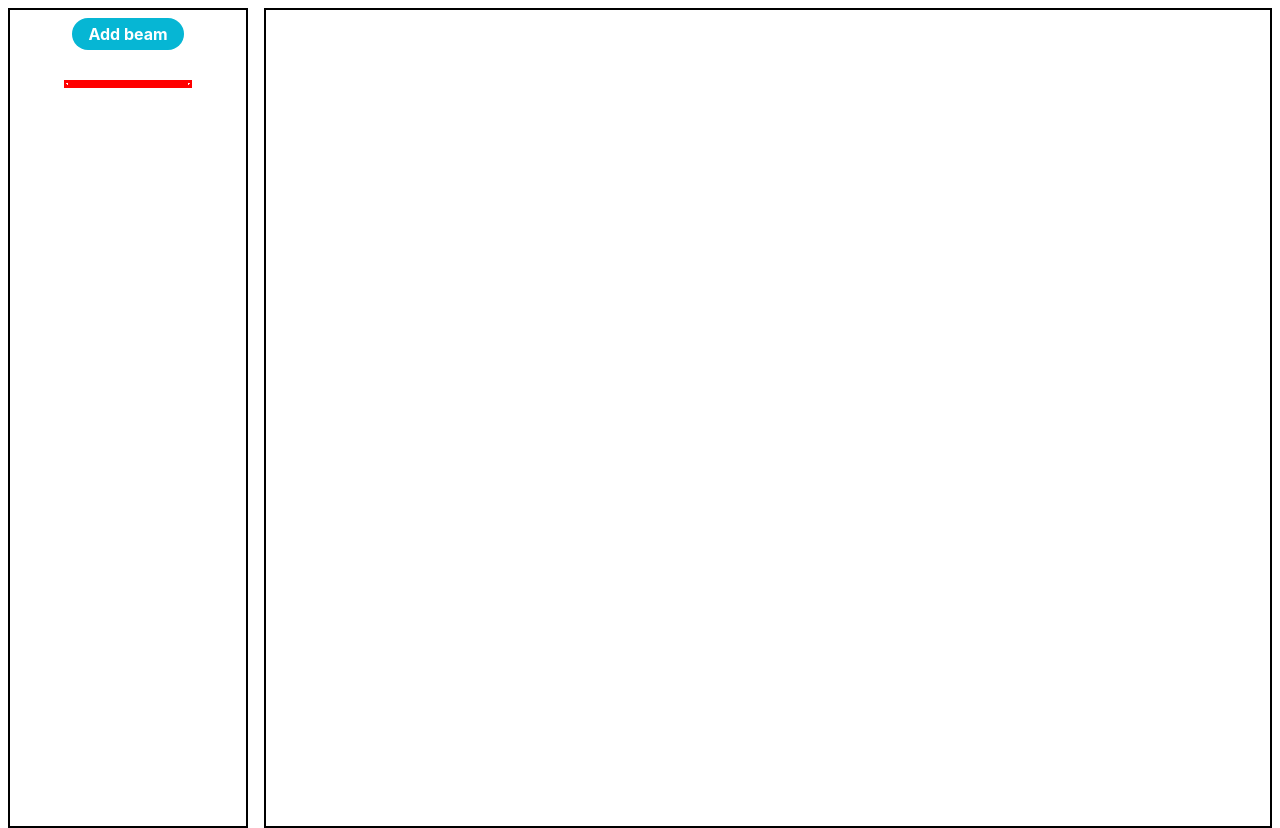
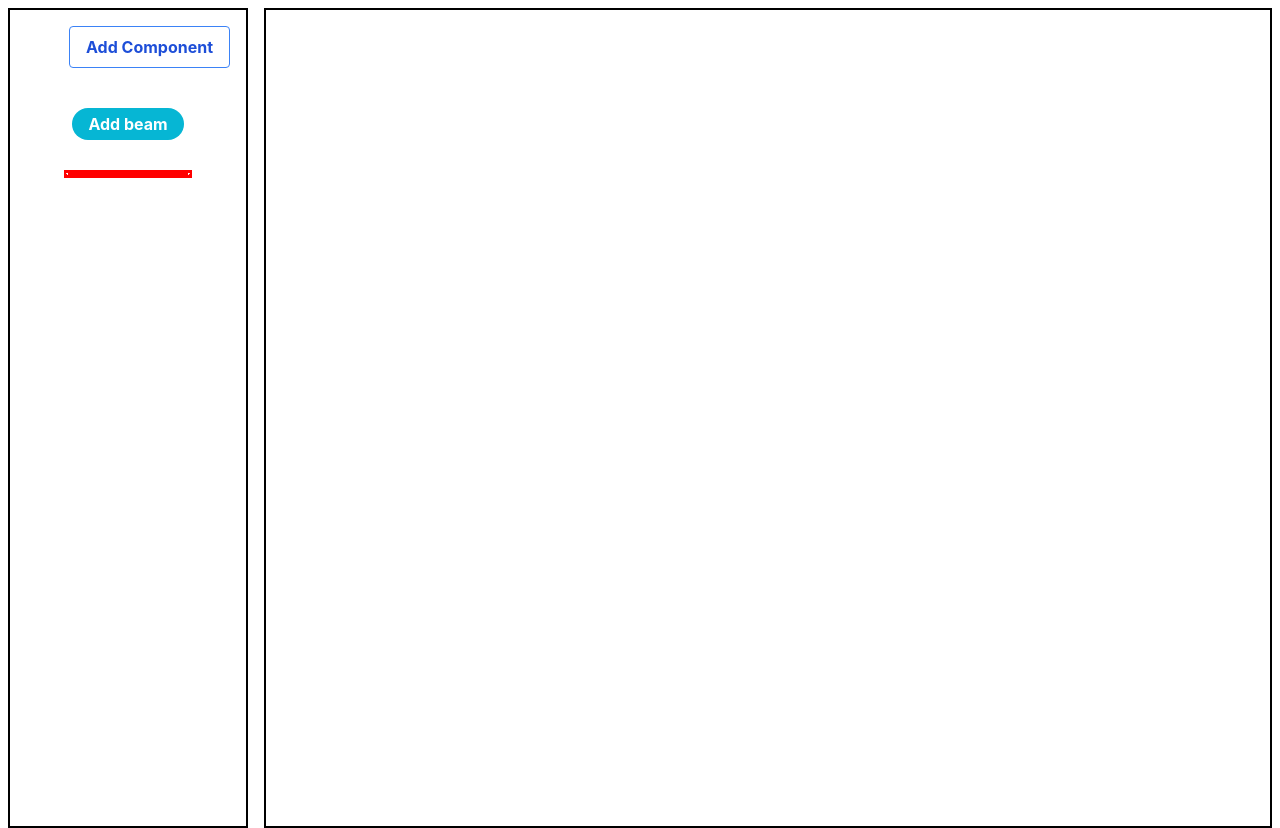
Before and after one commit to mjyoussef/constructR, a React (Create React App) app in the folder sketchbook/: page / in a window 1280 px wide. Shown: the top 828 px of the page. Built offline with nearby package versions, Linux system fonts and the light colour scheme.

Commit message:
added popup window

```diff
--- a/sketchbook/src/App.tsx
+++ b/sketchbook/src/App.tsx
@@ -1,17 +1,25 @@
 import React, {useState, useRef} from 'react';
 import './App.css';
-import {Block} from './types/uiObjects';
+import {Block, AddOn} from './types/uiObjects';
 import {Library} from './library/Library';
 import {Sketch} from './sketchpad/Sketch';
+import {Popup} from './library/Popup';
 
 function App() {
 
+  // blocks are the only built-in drag-and-drop component in the library
   const [blocks, setBlocks] = useState(new Array<Block>());
+
+  const [addOns, setAddOns] = useState(new Array<AddOn>());
+  const [libraryAddOns, setLibraryAddOns] = useState(new Array<AddOn>());
+  const [popupTrigger, setPopupTrigger] = useState(false);
 
   return (
     <div className="w-screen h-screen flex flex-row grid grid-cols-5">
+      <Popup trigger={popupTrigger} setPopupTrigger={setPopupTrigger}>
+      </Popup>
       <div className="flex flex-col justify-start h-11/12 col-span-1 border-solid border-2 border-black m-2">
-        <Library setBlocks={setBlocks}/>
+        <Library setBlocks={setBlocks} setAddOns={setAddOns} setPopupTrigger={setPopupTrigger} libraryAddOns={libraryAddOns}/>
       </div>
       <div className="h-11/12 col-span-4 border-solid border-2 border-black m-2">
         <Sketch blocks={blocks} setBlocks={setBlocks}/>
--- a/sketchbook/src/library/Beam.tsx
+++ b/sketchbook/src/library/Beam.tsx
@@ -1,6 +1,6 @@
 import React, {useEffect, useRef} from 'react';
 import {Block} from '../types/uiObjects';
-import {beam} from '../utilities/drawer';
+import {beam} from '../canvasUtilities/drawer';
 
 type BeamProps = {
     width: number,
--- a/sketchbook/src/library/Library.tsx
+++ b/sketchbook/src/library/Library.tsx
@@ -1,9 +1,12 @@
 import React, {useState, Dispatch, SetStateAction} from 'react';
-import {Block, copyBlock} from '../types/uiObjects';
+import {Block, AddOn} from '../types/uiObjects';
 import {Beam} from './Beam';
 
 type LibraryProps = {
-    setBlocks: Dispatch<SetStateAction<Block[]>>
+    setBlocks: Dispatch<SetStateAction<Block[]>>,
+    setAddOns: Dispatch<SetStateAction<AddOn[]>>,
+    setPopupTrigger: Dispatch<SetStateAction<boolean>>,
+    libraryAddOns: Array<AddOn>
 }
 
 const defaultWidth = 800;
@@ -14,7 +17,6 @@ export function Library(props: LibraryProps) {
 
     const [nextX, setNextX] = useState(0);
     const [nextY, setNextY] = useState(0);
-
 
     function addBlockHandler() {
         const newBlock: Block = {
@@ -33,6 +35,15 @@ export function Library(props: LibraryProps) {
 
     return (
         <div className={"flex flex-col m-2"}>
+            <div className={"flex flex-row-reverse mr-2 mt-2 mb-10"}>
+                <button
+                    className={`bg-transparent hover:bg-blue-500 text-blue-700 font-bold
+                    hover:text-white w-fit py-2 px-4 border border-blue-500 hover:border-transparent rounded`}
+                    type="button"
+                    onClick={() => props.setPopupTrigger(true)}>
+                    Add Component
+                </button>
+            </div>
             <button
                 className={"self-center bg-cyan-500 hover:bg-cyan-300 text-white font-bold rounded-full w-fit py-1 px-4"}
                 type="button"
--- /dev/null
+++ b/sketchbook/src/library/Popup.tsx
@@ -0,0 +1,23 @@
+import React, { Dispatch, SetStateAction } from 'react';
+
+
+type PopupProps = {
+    trigger: boolean,
+    setPopupTrigger: Dispatch<SetStateAction<boolean>>
+}
+
+export function Popup(props: React.PropsWithChildren<PopupProps>) {
+    return (props.trigger) ? (
+        <div className={"fixed bg-slate-800 bg-opacity-50 w-screen h-screen flex justify-center"}>
+            <div className={"relative bg-white w-2/3 h-2/3 m-20 flex justify-end"}>
+                <button
+                    className={`absolute bg-white hover:bg-gray-100
+                    text-gray-800 font-semibold py-2 px-4 border border-gray-400 rounded shadow m-2`}
+                    onClick={() => props.setPopupTrigger(false)}>
+                    Close
+                </button>
+                {props.children}
+            </div>
+        </div>
+    ) : null;
+}
--- a/sketchbook/src/sketchpad/Sketch.tsx
+++ b/sketchbook/src/sketchpad/Sketch.tsx
@@ -1,5 +1,5 @@
 import React, {useState, useEffect, useRef} from 'react';
-import { beam } from '../utilities/drawer';
+import { beam } from '../canvasUtilities/drawer';
 import {Block, copyBlock} from '../types/uiObjects';
 
 type SketchProps = {
--- a/sketchbook/src/types/uiObjects.ts
+++ b/sketchbook/src/types/uiObjects.ts
@@ -22,3 +22,8 @@ export type Dimension = {
    width: number,
    height: number
 }
+
+export type AddOn = {
+   label: string,
+   filePath: string
+}
--- a/sketchbook/src/utilities/callbacks.ts
+++ /dev/null
@@ -1,18 +0,0 @@
-import {Block} from '../types/uiObjects';
-
-
-export function move(block: Block): Block {
-    return block;
-}
-
-export function remove(block: Block): boolean {
-    return false;
-}
-
-export function resize(block: Block): Block {
-    return block;
-}
-
-export function rotate(current: Block): Block {
-    return current;
-}
```
Also changed, not shown: sketchbook/src/canvasUtilities/drawer.ts (renamed from sketchbook/src/utilities/drawer.ts).
